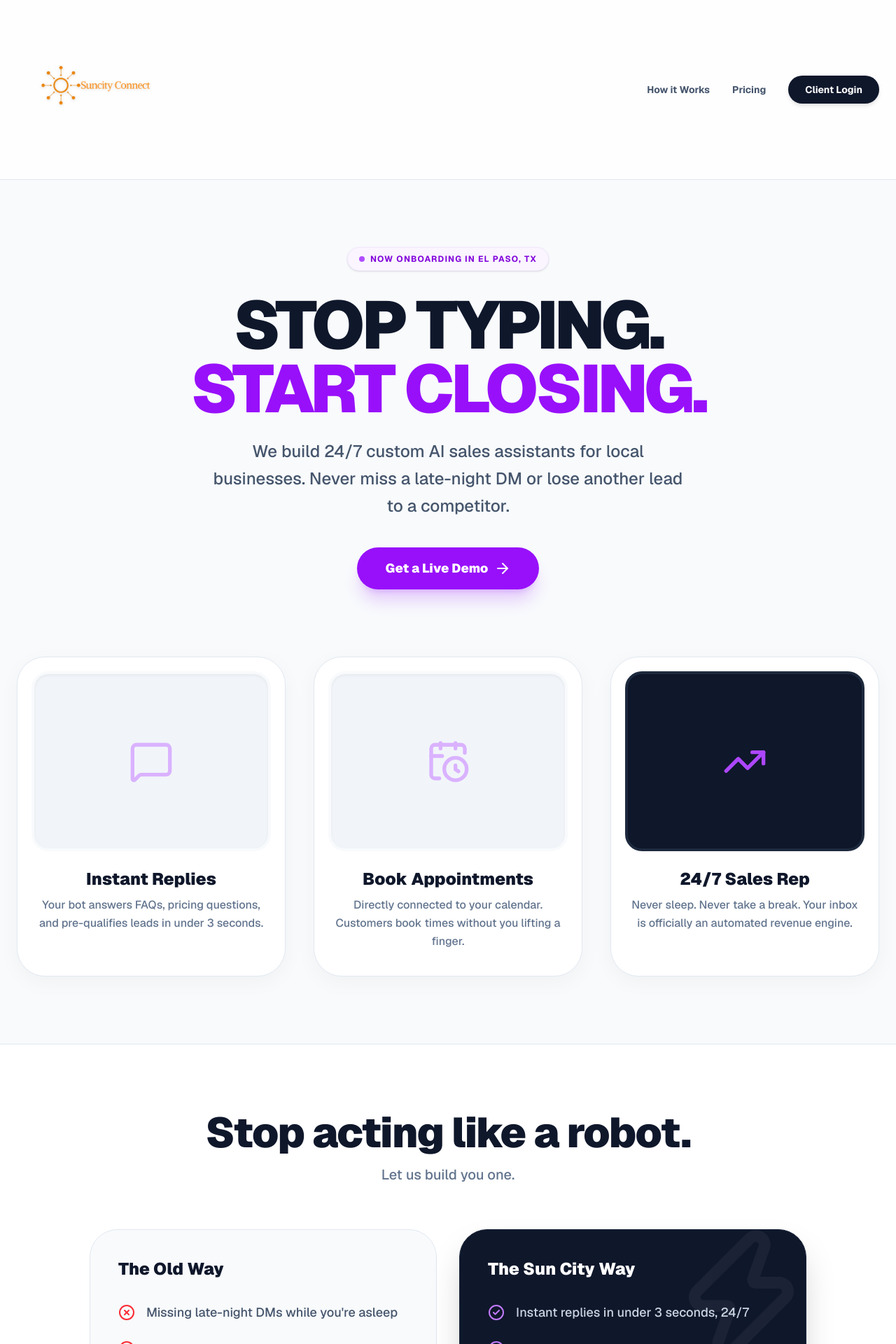
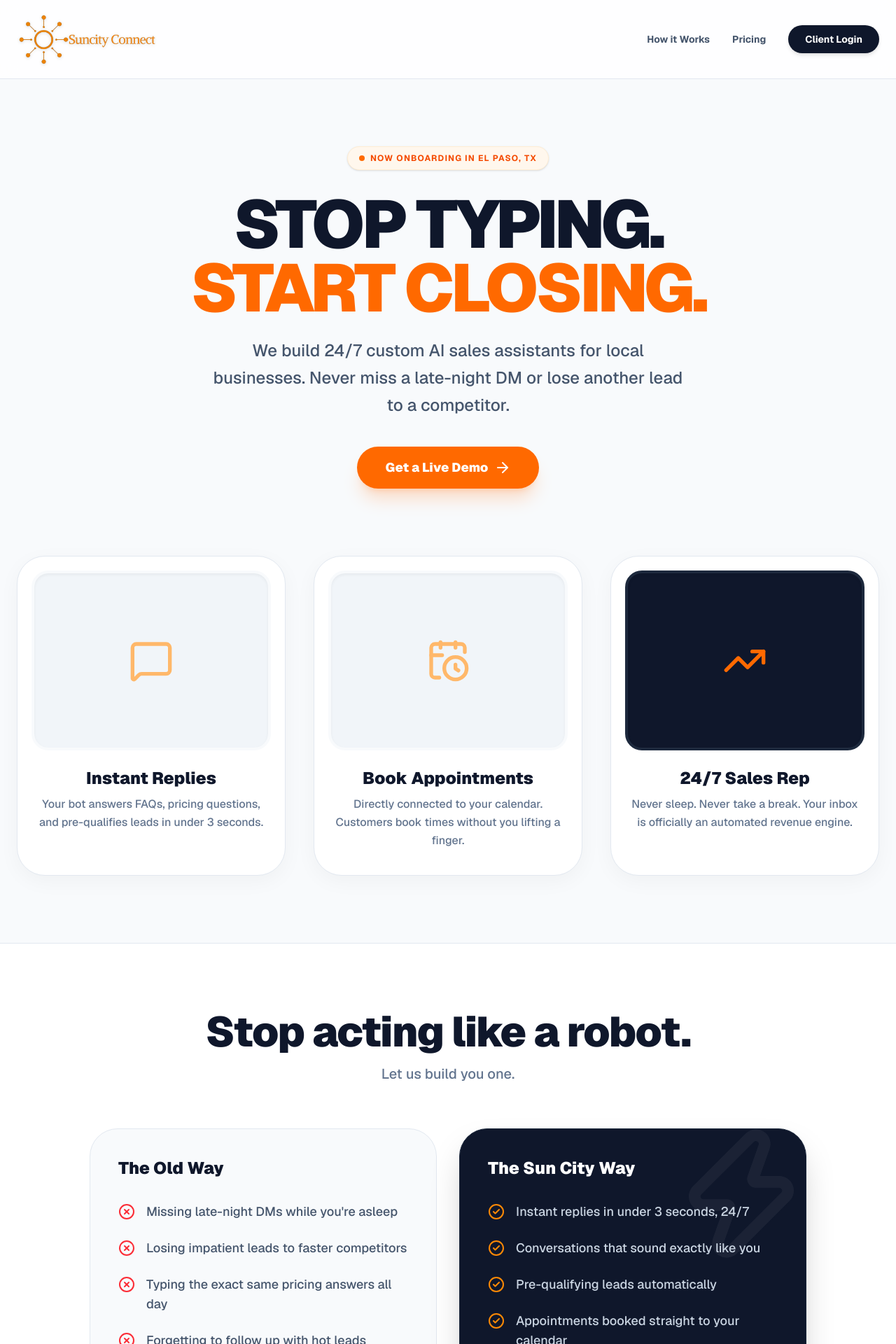
Before and after one commit to wesdavis/Suncity-Connect, a Next.js app: page / in a window 1280 px wide. Shown: the top 1920 px of the page at 70% size. Built offline with nearby package versions, Linux system fonts and the light colour scheme.

Commit message:
updated frontend

```diff
--- a/src/app/page.js
+++ b/src/app/page.js
@@ -2,17 +2,17 @@ import { ArrowRight, MessageSquare, Zap, CheckCircle2, XCircle, CalendarClock, T
 
 export default function Home() {
   return (
-    <div className="min-h-screen bg-slate-50 text-slate-900 font-sans selection:bg-purple-500/20">
+    <div className="min-h-screen bg-slate-50 text-slate-900 font-sans selection:bg-orange-500/20">
 
       {/* NAVIGATION */}
       <nav className="w-full bg-white/80 backdrop-blur-md sticky top-0 z-50 border-b border-slate-200">
         <div className="max-w-7xl mx-auto px-6 py-4 flex items-center justify-between">
           <div className="flex items-center">
-            {/* NEW LOGO IMPLEMENTATION: 4x Bigger, Text Removed */}
+            {/* UPDATED LOGO: Added object-left so it stays anchored, bumped height */}
             <img
               src="/assets/SCC_logo.png"
               alt="Sun City Connect Logo"
-              className="w-48 h-auto md:w-56 object-contain drop-shadow-sm hover:scale-105 transition-transform"
+              className="h-16 md:h-20 w-auto object-contain object-left drop-shadow-sm hover:scale-105 transition-transform origin-left"
             />
           </div>
           <div className="hidden md:flex items-center gap-8 font-bold text-sm">
@@ -27,19 +27,19 @@ export default function Home() {
 
       {/* HERO SECTION */}
       <main className="max-w-7xl mx-auto px-6 pt-16 pb-24 lg:pt-24 relative overflow-hidden">
-        {/* Soft background blurs mimicking the TapTap style */}
-        <div className="absolute top-10 right-10 w-64 h-64 bg-purple-100 rounded-full blur-3xl -z-10"></div>
-        <div className="absolute bottom-10 left-10 w-72 h-72 bg-blue-50 rounded-full blur-3xl -z-10"></div>
+        {/* Soft background blurs mimicking the Sun City vibe */}
+        <div className="absolute top-10 right-10 w-64 h-64 bg-orange-100 rounded-full blur-3xl -z-10"></div>
+        <div className="absolute bottom-10 left-10 w-72 h-72 bg-amber-50 rounded-full blur-3xl -z-10"></div>
 
         <div className="flex flex-col items-center text-center relative z-10 max-w-4xl mx-auto">
-          <div className="inline-flex items-center gap-2 px-4 py-2 bg-purple-50 border border-purple-100 rounded-full text-purple-700 text-xs font-bold mb-8 uppercase tracking-widest shadow-sm">
-            <div className="w-2 h-2 bg-purple-500 rounded-full animate-pulse"></div>
+          <div className="inline-flex items-center gap-2 px-4 py-2 bg-orange-50 border border-orange-100 rounded-full text-orange-600 text-xs font-bold mb-8 uppercase tracking-widest shadow-sm">
+            <div className="w-2 h-2 bg-orange-500 rounded-full animate-pulse"></div>
             Now Onboarding in El Paso, TX
           </div>
 
           <h1 className="text-6xl lg:text-8xl font-black tracking-tighter leading-[0.95] text-slate-900 mb-6">
             STOP TYPING. <br/>
-            <span className="text-purple-600">START CLOSING.</span>
+            <span className="text-orange-500">START CLOSING.</span>
           </h1>
 
           <p className="text-lg lg:text-2xl text-slate-600 mb-10 max-w-2xl mx-auto font-medium leading-relaxed">
@@ -47,21 +47,21 @@ export default function Home() {
           </p>
 
           <div className="flex flex-col sm:flex-row items-center gap-4 justify-center w-full sm:w-auto">
-            <button className="w-full sm:w-auto bg-purple-600 hover:bg-purple-700 text-white font-black text-lg py-4 px-10 rounded-full flex items-center justify-center gap-2 transition-transform hover:scale-105 shadow-xl shadow-purple-600/20">
+            <button className="w-full sm:w-auto bg-orange-500 hover:bg-orange-600 text-white font-black text-lg py-4 px-10 rounded-full flex items-center justify-center gap-2 transition-transform hover:scale-105 shadow-xl shadow-orange-500/20">
               Get a Live Demo <ArrowRight size={24} />
             </button>
           </div>
         </div>
       </main>
 
-      {/* TAPTAP-STYLE FEATURE CARDS */}
+      {/* FEATURE CARDS */}
       <section id="how-it-works" className="w-full max-w-7xl mx-auto px-6 pb-24 relative z-10">
         <div className="grid grid-cols-1 md:grid-cols-3 gap-8 lg:gap-10">
 
           {/* Card 1 */}
           <div className="bg-white border border-slate-200 p-5 rounded-[2.5rem] shadow-[0_8px_30px_rgb(0,0,0,0.04)] hover:shadow-[0_8px_30px_rgb(0,0,0,0.08)] hover:-translate-y-1 transition-all flex flex-col">
             <div className="w-full aspect-[4/3] bg-slate-100 rounded-3xl mb-6 overflow-hidden border-4 border-slate-50 relative shadow-inner flex items-center justify-center">
-               <MessageSquare size={64} className="text-purple-300" />
+               <MessageSquare size={64} className="text-orange-300" />
             </div>
             <div className="text-center px-2 pb-4">
               <h3 className="text-2xl font-black text-slate-900 mb-2">Instant Replies</h3>
@@ -72,7 +72,7 @@ export default function Home() {
           {/* Card 2 */}
           <div className="bg-white border border-slate-200 p-5 rounded-[2.5rem] shadow-[0_8px_30px_rgb(0,0,0,0.04)] hover:shadow-[0_8px_30px_rgb(0,0,0,0.08)] hover:-translate-y-1 transition-all flex flex-col">
             <div className="w-full aspect-[4/3] bg-slate-100 rounded-3xl mb-6 overflow-hidden border-4 border-slate-50 relative shadow-inner flex items-center justify-center">
-               <CalendarClock size={64} className="text-purple-300" />
+               <CalendarClock size={64} className="text-orange-300" />
             </div>
             <div className="text-center px-2 pb-4">
               <h3 className="text-2xl font-black text-slate-900 mb-2">Book Appointments</h3>
@@ -83,7 +83,7 @@ export default function Home() {
           {/* Card 3 */}
           <div className="bg-white border border-slate-200 p-5 rounded-[2.5rem] shadow-[0_8px_30px_rgb(0,0,0,0.04)] hover:shadow-[0_8px_30px_rgb(0,0,0,0.08)] hover:-translate-y-1 transition-all flex flex-col">
             <div className="w-full aspect-[4/3] bg-slate-900 rounded-3xl mb-6 overflow-hidden border-4 border-slate-800 relative shadow-inner flex items-center justify-center">
-               <TrendingUp size={64} className="text-purple-500" />
+               <TrendingUp size={64} className="text-orange-500" />
             </div>
             <div className="text-center px-2 pb-4">
               <h3 className="text-2xl font-black text-slate-900 mb-2">24/7 Sales Rep</h3>
@@ -136,7 +136,7 @@ export default function Home() {
                   "Appointments booked straight to your calendar"
                 ].map((item, i) => (
                   <li key={i} className="flex gap-4 text-slate-300 font-medium text-lg">
-                    <CheckCircle2 className="text-purple-400 shrink-0 mt-0.5" /> {item}
+                    <CheckCircle2 className="text-orange-400 shrink-0 mt-0.5" /> {item}
                   </li>
                 ))}
               </ul>
@@ -153,8 +153,8 @@ export default function Home() {
             <p className="text-slate-500 text-lg font-medium">No hidden fees. Cancel anytime. Start automating today.</p>
           </div>
 
-          <div className="max-w-lg mx-auto bg-white rounded-[2.5rem] p-10 border border-purple-200 relative overflow-hidden shadow-[0_8px_30px_rgb(0,0,0,0.08)]">
-            <div className="absolute top-0 left-0 w-full h-2 bg-purple-500"></div>
+          <div className="max-w-lg mx-auto bg-white rounded-[2.5rem] p-10 border border-orange-200 relative overflow-hidden shadow-[0_8px_30px_rgb(0,0,0,0.08)]">
+            <div className="absolute top-0 left-0 w-full h-2 bg-orange-500"></div>
 
             <h3 className="text-3xl font-black mb-2 text-slate-900">Growth Plan</h3>
             <p className="text-slate-500 font-medium mb-8">Everything you need to automate your DMs and close leads.</p>
@@ -174,12 +174,12 @@ export default function Home() {
                 "Priority Support"
               ].map((feature, i) => (
                 <li key={i} className="flex gap-3 text-slate-700 font-bold text-lg">
-                  <CheckCircle2 className="text-purple-600 shrink-0" /> {feature}
+                  <CheckCircle2 className="text-orange-500 shrink-0" /> {feature}
                 </li>
               ))}
             </ul>
 
-            <button className="w-full bg-slate-900 hover:bg-purple-600 text-white font-black text-lg py-5 rounded-2xl transition-all shadow-lg hover:shadow-xl hover:-translate-y-1">
+            <button className="w-full bg-slate-900 hover:bg-orange-500 text-white font-black text-lg py-5 rounded-2xl transition-all shadow-lg hover:shadow-xl hover:-translate-y-1">
               Start Your Free Demo
             </button>
           </div>
```
Also changed, not shown: public/assets/SCC_logo.png.
